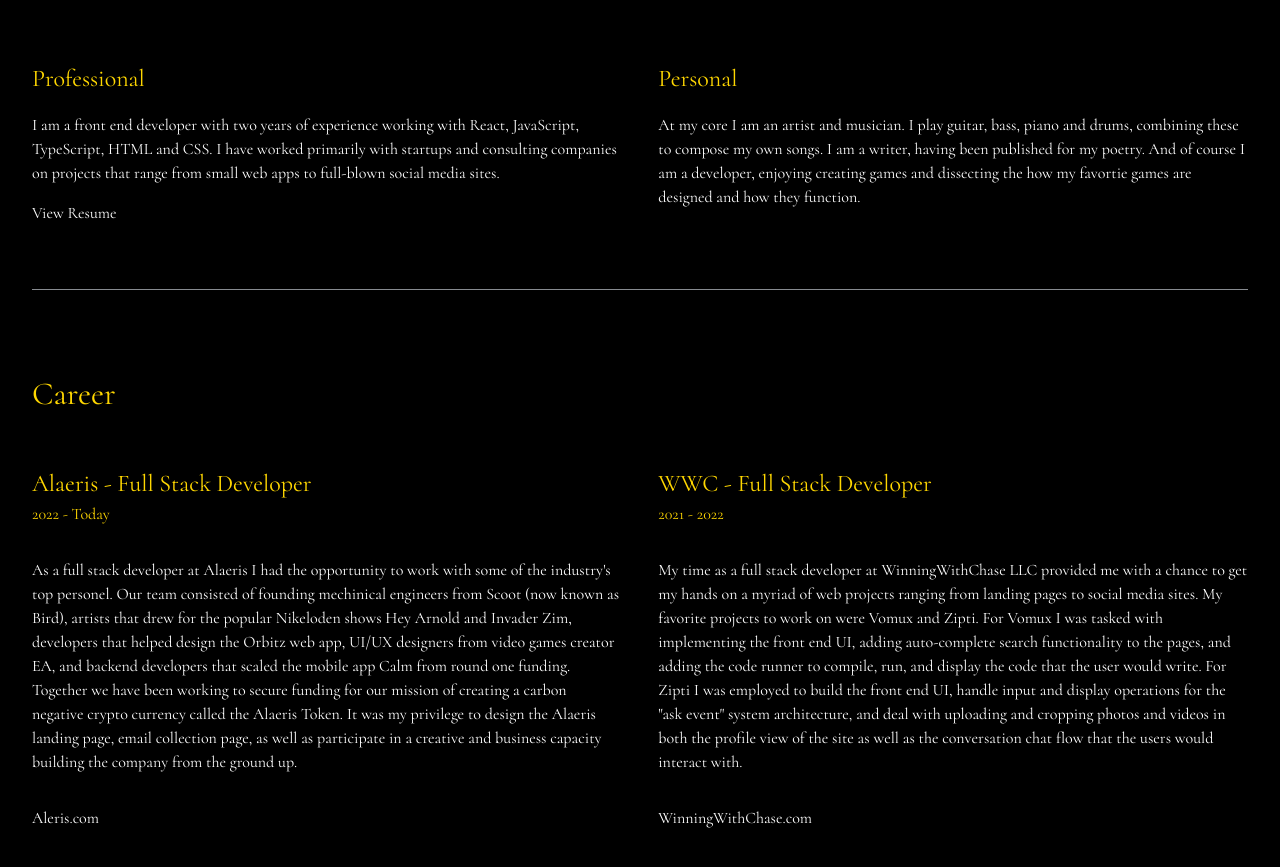
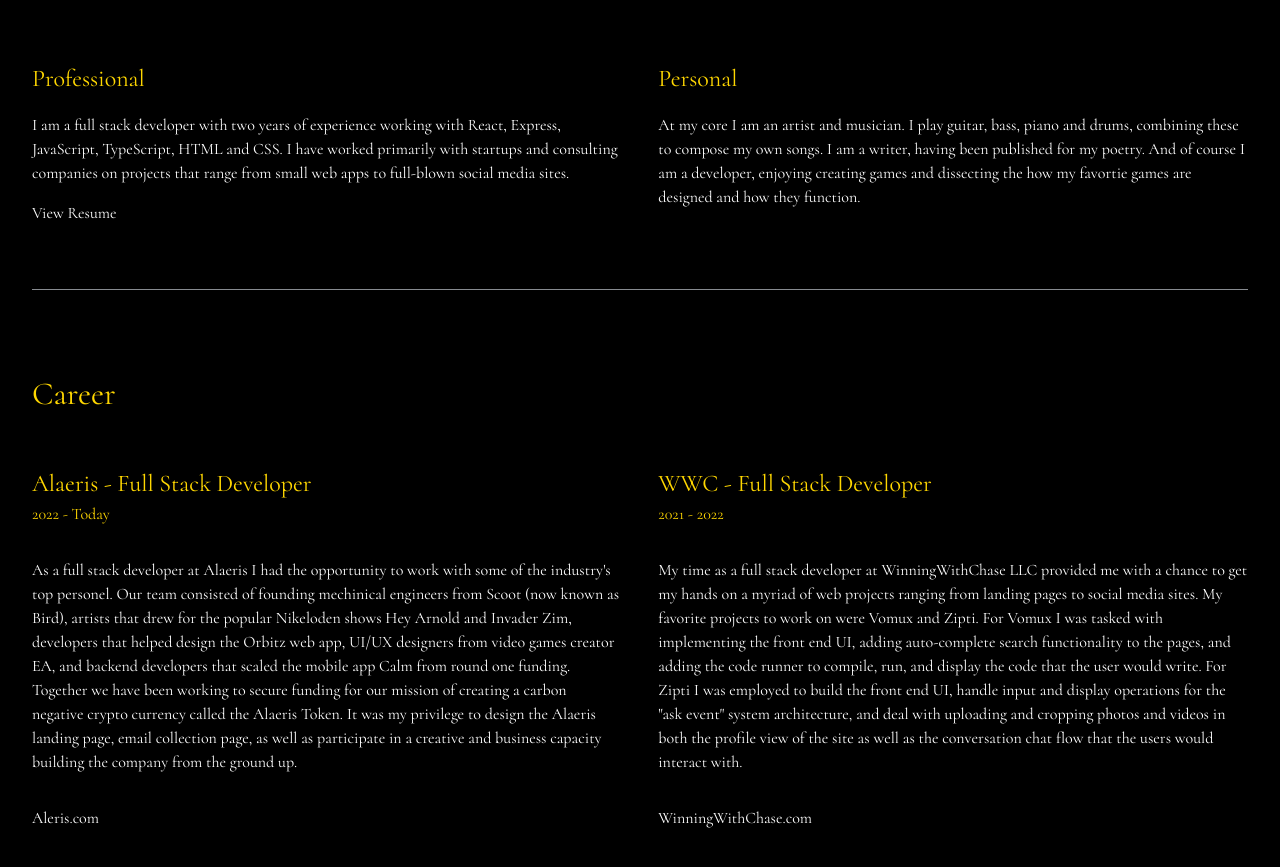
Before and after one commit to SeanLaTour/mysite, a Gatsby site: page / in a window 1280 px wide. Shown: the part 971-1838 px from the top of the page. Built offline with nearby package versions, Linux system fonts and the light colour scheme; Gatsby itself is replaced by a stand-in of ours.

Commit message:
copy change

```diff
--- a/src/components/home.tsx
+++ b/src/components/home.tsx
@@ -215,8 +215,8 @@
                 fontSize={"1rem"}
                 color={"white"}
               >
-                I am a front end developer with two years of experience working
-                with React, JavaScript, TypeScript, HTML and CSS. I have worked
+                I am a full stack developer with two years of experience working
+                with React, Express, JavaScript, TypeScript, HTML and CSS. I have worked
                 primarily with startups and consulting companies on projects
                 that range from small web apps to full-blown social media sites.
               </Text>
```
